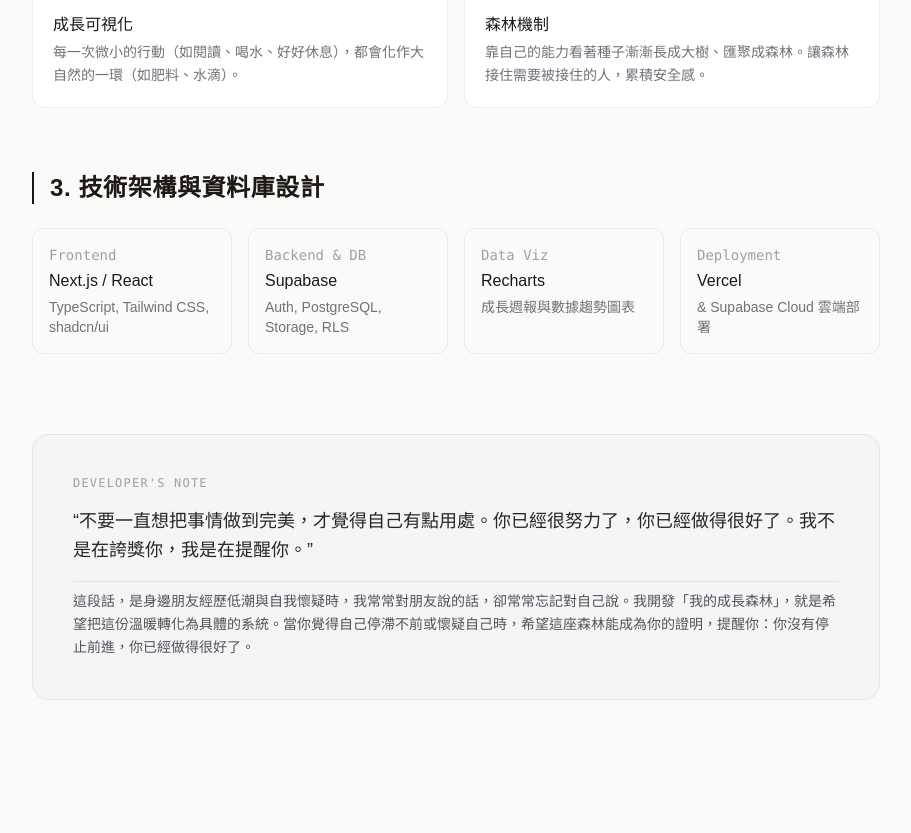
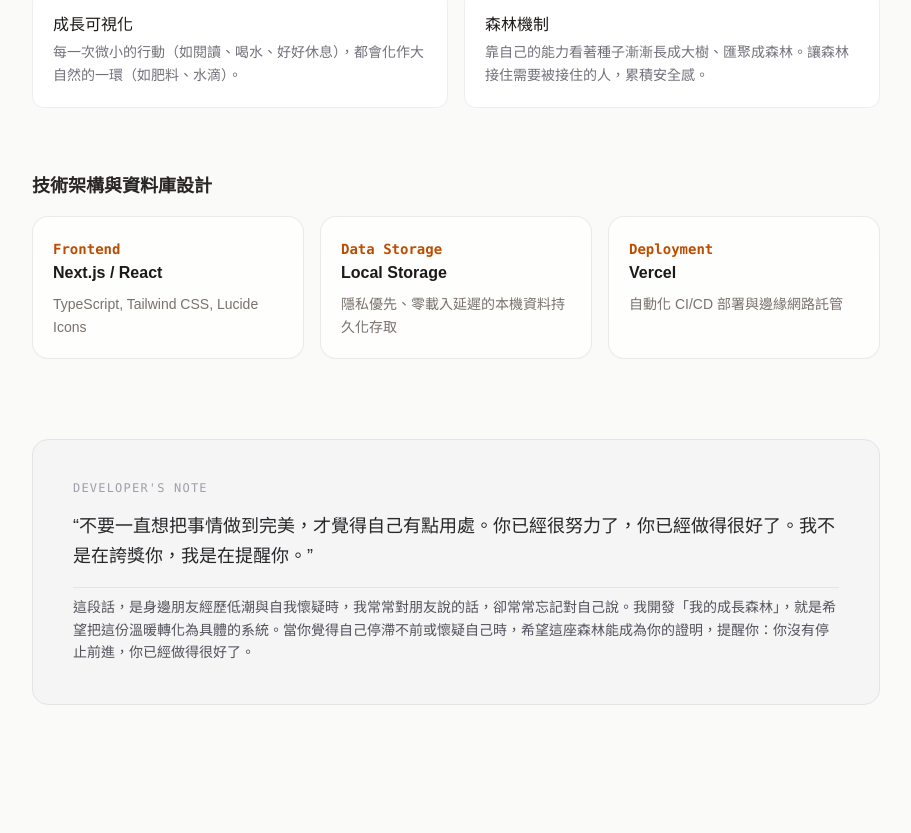
Before and after one commit to if8mile/PIXELOGIC, a Next.js app: page / in a window 1280 px wide. Shown: the part 2767-3600 px from the top of the page, without its empty margins (184-1095 px from the left). Built offline with nearby package versions, Linux system fonts and the light colour scheme.

Commit message:
刪除沒用的packges跟修正作品集裡的技術卡片區

```diff
--- a/components/EatSelector.tsx
+++ b/components/EatSelector.tsx
@@ -63,14 +63,14 @@ export default function EatSelector() {
         {/* 3. 技術焦點 */}
         <section className="space-y-6">
           <h2 className="text-xl md:text-2xl font-semibold tracking-wide border-l-2 border-zinc-900 dark:border-zinc-100 pl-4">
-            3. 技術焦點 (Technical Highlights)
+            3. 技術架構與資料庫設計
           </h2>
 
           <div className="grid sm:grid-cols-2 lg:grid-cols-4 gap-4">
             <div className="p-4 rounded-xl bg-zinc-50 dark:bg-zinc-900/40 border border-zinc-200/60 dark:border-zinc-800/60">
               <div className="text-sm font-mono text-zinc-400 mb-1">State Mgmt</div>
               <div className="text-base md:text-lg font-medium">React State</div>
-              <div className="text-sm text-zinc-600 dark:text-zinc-400 mt-1">多步驟表單與動態篩選狀態管理</div>
+              <div className="text-sm text-zinc-600 dark:text-zinc-400 mt-1">多步驟漸進式表單與狀態管理</div>
             </div>
             <div className="p-4 rounded-xl bg-zinc-50 dark:bg-zinc-900/40 border border-zinc-200/60 dark:border-zinc-800/60">
               <div className="text-sm font-mono text-zinc-400 mb-1">Interactive UI</div>
@@ -79,13 +79,13 @@ export default function EatSelector() {
             </div>
             <div className="p-4 rounded-xl bg-zinc-50 dark:bg-zinc-900/40 border border-zinc-200/60 dark:border-zinc-800/60">
               <div className="text-sm font-mono text-zinc-400 mb-1">API Integration</div>
-              <div className="text-base md:text-lg font-medium">Map Services</div>
-              <div className="text-sm text-zinc-600 dark:text-zinc-400 mt-1">周邊美食搜尋與地圖跳轉整合</div>
+              <div className="text-base md:text-lg font-medium">Google Maps Search Link</div>
+              <div className="text-sm text-zinc-600 dark:text-zinc-400 mt-1">一鍵帶入關鍵字跳轉地圖查詢，手機端支援開啟 Native App</div>
             </div>
             <div className="p-4 rounded-xl bg-zinc-50 dark:bg-zinc-900/40 border border-zinc-200/60 dark:border-zinc-800/60">
               <div className="text-sm font-mono text-zinc-400 mb-1">Architecture</div>
-              <div className="text-base md:text-lg font-medium">Next.js</div>
-              <div className="text-sm text-zinc-600 dark:text-zinc-400 mt-1">高效組件化架構與頁面渲染</div>
+              <div className="text-base md:text-lg font-medium">Next.js App Router</div>
+              <div className="text-sm text-zinc-600 dark:text-zinc-400 mt-1">組件化架構與頁面渲染</div>
             </div>
           </div>
         </section>
--- a/components/ProofOfProgress.tsx
+++ b/components/ProofOfProgress.tsx
@@ -84,35 +84,49 @@ export default function ProofOfProgress() {
           </div>
         </section>
 
-        {/* 3. 技術架構 */}
-        <section className="space-y-6">
-          <h2 className="text-xl md:text-2xl font-semibold tracking-wide border-l-2 border-zinc-900 dark:border-zinc-100 pl-4">
-            3. 技術架構與資料庫設計
-          </h2>
+        {/* 技術架構與資料庫設計 - 3 格橫向平分對齊 */}
+<div className="space-y-4">
+  <h4 className="text-lg font-bold text-stone-800 dark:text-slate-200">
+    技術架構與資料庫設計
+  </h4>
 
-          <div className="grid sm:grid-cols-2 lg:grid-cols-4 gap-4">
-            <div className="p-4 rounded-xl bg-zinc-50 dark:bg-zinc-900/40 border border-zinc-200/60 dark:border-zinc-800/60">
-              <div className="text-sm font-mono text-zinc-400 mb-1">Frontend</div>
-              <div className="text-medium font-medium">Next.js / React</div>
-              <div className="text-sm text-zinc-500 dark:text-zinc-400 mt-1">TypeScript, Tailwind CSS, shadcn/ui</div>
-            </div>
-            <div className="p-4 rounded-xl bg-zinc-50 dark:bg-zinc-900/40 border border-zinc-200/60 dark:border-zinc-800/60">
-              <div className="text-sm font-mono text-zinc-400 mb-1">Backend & DB</div>
-              <div className="text-medium font-medium">Supabase</div>
-              <div className="text-sm text-zinc-500 dark:text-zinc-400 mt-1">Auth, PostgreSQL, Storage, RLS</div>
-            </div>
-            <div className="p-4 rounded-xl bg-zinc-50 dark:bg-zinc-900/40 border border-zinc-200/60 dark:border-zinc-800/60">
-              <div className="text-sm font-mono text-zinc-400 mb-1">Data Viz</div>
-              <div className="text-medium font-medium">Recharts</div>
-              <div className="text-sm text-zinc-500 dark:text-zinc-400 mt-1">成長週報與數據趨勢圖表</div>
-            </div>
-            <div className="p-4 rounded-xl bg-zinc-50 dark:bg-zinc-900/40 border border-zinc-200/60 dark:border-zinc-800/60">
-              <div className="text-sm font-mono text-zinc-400 mb-1">Deployment</div>
-              <div className="text-medium font-medium">Vercel</div>
-              <div className="text-sm text-zinc-500 dark:text-zinc-400 mt-1">& Supabase Cloud 雲端部署</div>
-            </div>
-          </div>
-        </section>
+  <div className="grid grid-cols-1 md:grid-cols-3 gap-4">
+
+    {/* 1. Frontend */}
+    <div className="p-5 rounded-2xl bg-white/70 dark:bg-slate-900/60 border border-stone-200/80 dark:border-slate-800 backdrop-blur-xl space-y-2">
+      <span className="text-sm font-mono text-amber-700 dark:text-violet-400 font-semibold">
+        Frontend
+      </span>
+      <h5 className="text-base font-bold">Next.js / React</h5>
+      <p className="text-sm text-stone-500 dark:text-slate-400 leading-relaxed">
+        TypeScript, Tailwind CSS, Lucide Icons
+      </p>
+    </div>
+
+    {/* 2. Data Storage */}
+    <div className="p-5 rounded-2xl bg-white/70 dark:bg-slate-900/60 border border-stone-200/80 dark:border-slate-800 backdrop-blur-xl space-y-2">
+      <span className="text-sm font-mono text-amber-700 dark:text-violet-400 font-semibold">
+        Data Storage
+      </span>
+      <h5 className="text-base font-bold">Local Storage</h5>
+      <p className="text-sm text-stone-500 dark:text-slate-400 leading-relaxed">
+        隱私優先、零載入延遲的本機資料持久化存取
+      </p>
+    </div>
+
+    {/* 3. Deployment */}
+    <div className="p-5 rounded-2xl bg-white/70 dark:bg-slate-900/60 border border-stone-200/80 dark:border-slate-800 backdrop-blur-xl space-y-2">
+      <span className="text-sm font-mono text-amber-700 dark:text-violet-400 font-semibold">
+        Deployment
+      </span>
+      <h5 className="text-base font-bold">Vercel</h5>
+      <p className="text-sm text-stone-500 dark:text-slate-400 leading-relaxed">
+        自動化 CI/CD 部署與邊緣網路託管
+      </p>
+    </div>
+
+  </div>
+</div>
 
         {/* 4. 開發者手記 */}
         <section className="mt-20 p-8 md:p-10 rounded-2xl bg-zinc-100/70 dark:bg-zinc-900/80 border border-zinc-200 dark:border-zinc-800 relative overflow-hidden">
--- a/package.json
+++ b/package.json
@@ -9,8 +9,6 @@
     "lint": "eslint"
   },
   "dependencies": {
-    "@supabase/ssr": "^0.12.7",
-    "@supabase/supabase-js": "^2.116.0",
     "lucide-react": "^1.47.0",
     "next": "16.3.5",
     "next-themes": "^0.4.6",
```
Also changed, not shown: 1 other file (tests, documents, lock files or other folders).
